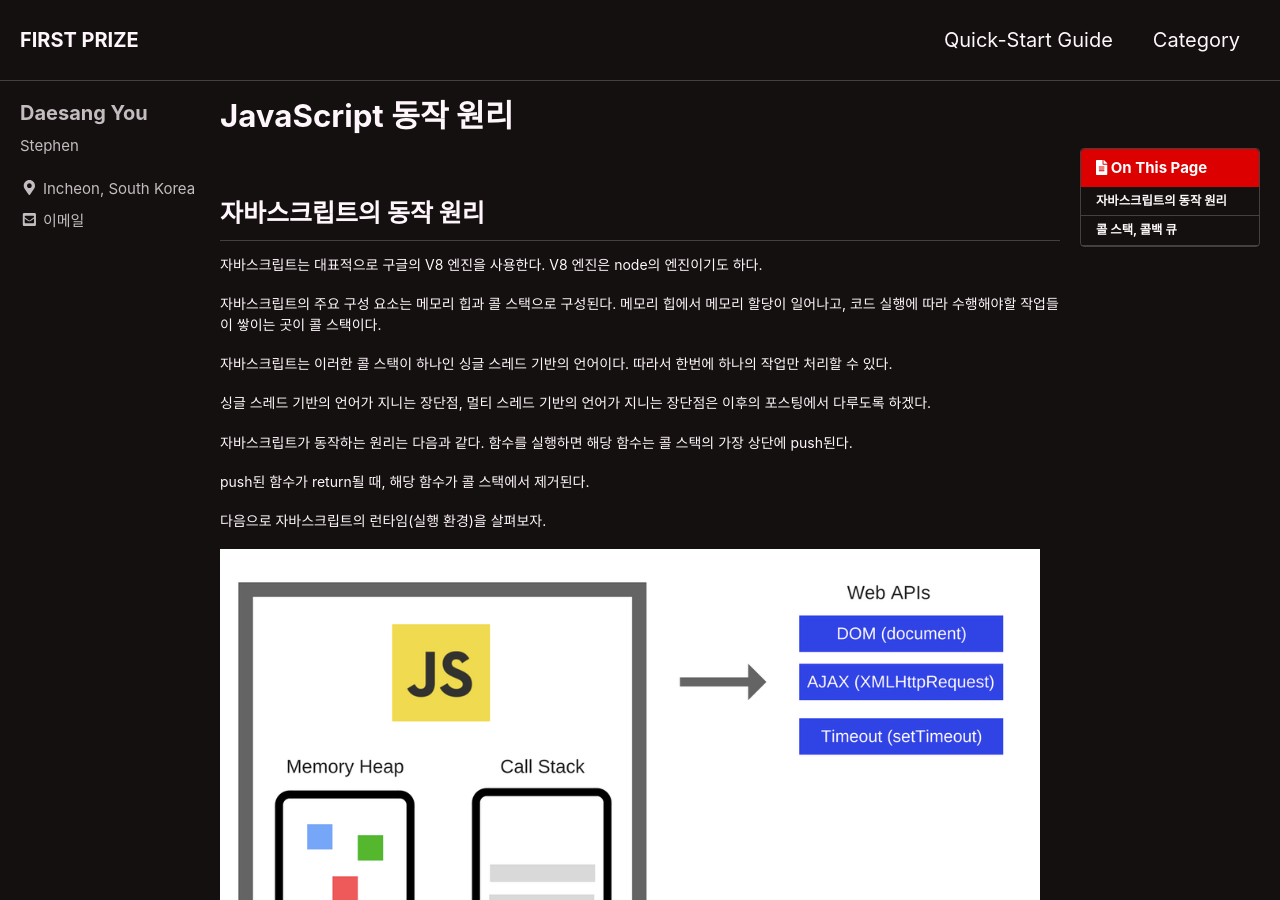
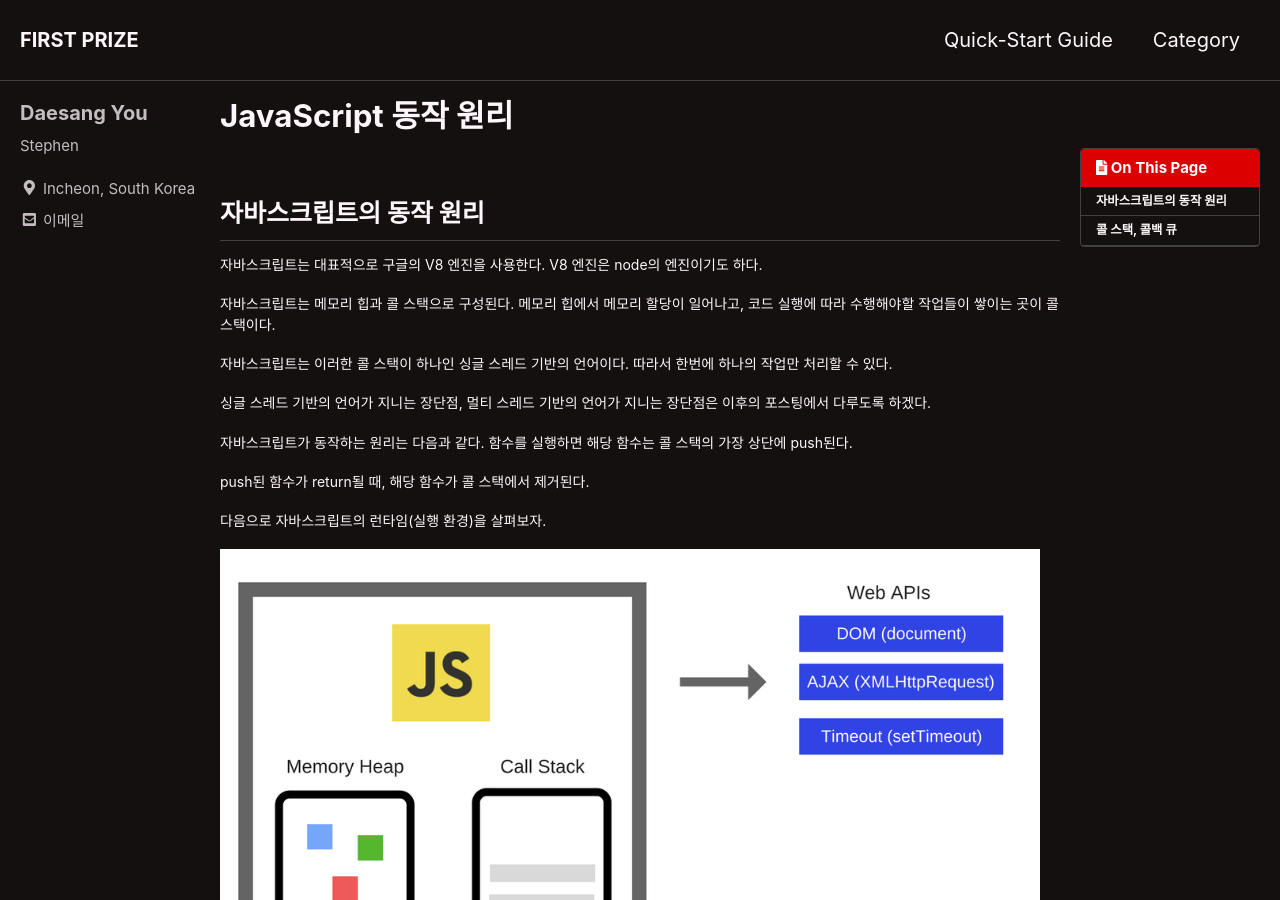
Before and after one commit to eotkd4791/eotkd4791.github.io, a Jekyll site: the page built from _posts/Javascript/2019-12-20-JavaScript11.md, in a window 1280 px wide and 900 px high. Built offline with Jekyll 4.4.1, drawn with Linux system fonts in a browser that asks for light colours; cached includes are drawn as plain includes; comment, search, counter and statistics services are not loaded.

Commit message:
오타 및 잘못된 내용 수정

```diff
--- a/_posts/Javascript/2019-12-20-JavaScript11.md
+++ b/_posts/Javascript/2019-12-20-JavaScript11.md
@@ -16,7 +16,7 @@ toc_sticky: true
 
 자바스크립트는 대표적으로 구글의 V8 엔진을 사용한다. V8 엔진은 node의 엔진이기도 하다.
 
-자바스크립트의 주요 구성 요소는 메모리 힙과 콜 스택으로 구성된다. 메모리 힙에서 메모리 할당이 일어나고, 코드 실행에 따라 수행해야할 작업들이 쌓이는 곳이 콜 스택이다.
+자바스크립트는 메모리 힙과 콜 스택으로 구성된다. 메모리 힙에서 메모리 할당이 일어나고, 코드 실행에 따라 수행해야할 작업들이 쌓이는 곳이 콜 스택이다.
 
 자바스크립트는 이러한 콜 스택이 하나인 싱글 스레드 기반의 언어이다. 따라서 한번에 하나의 작업만 처리할 수 있다.
 
```
